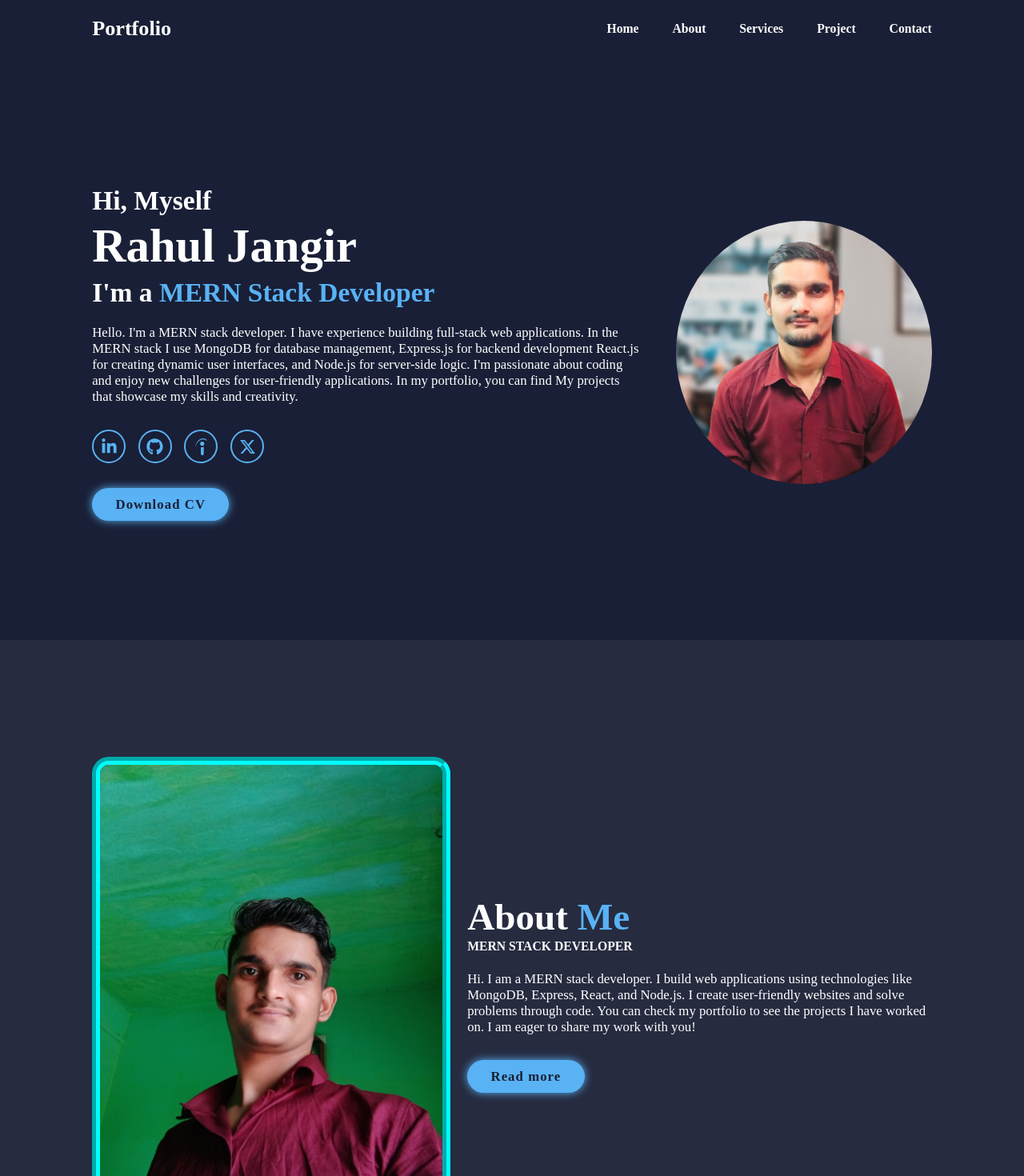
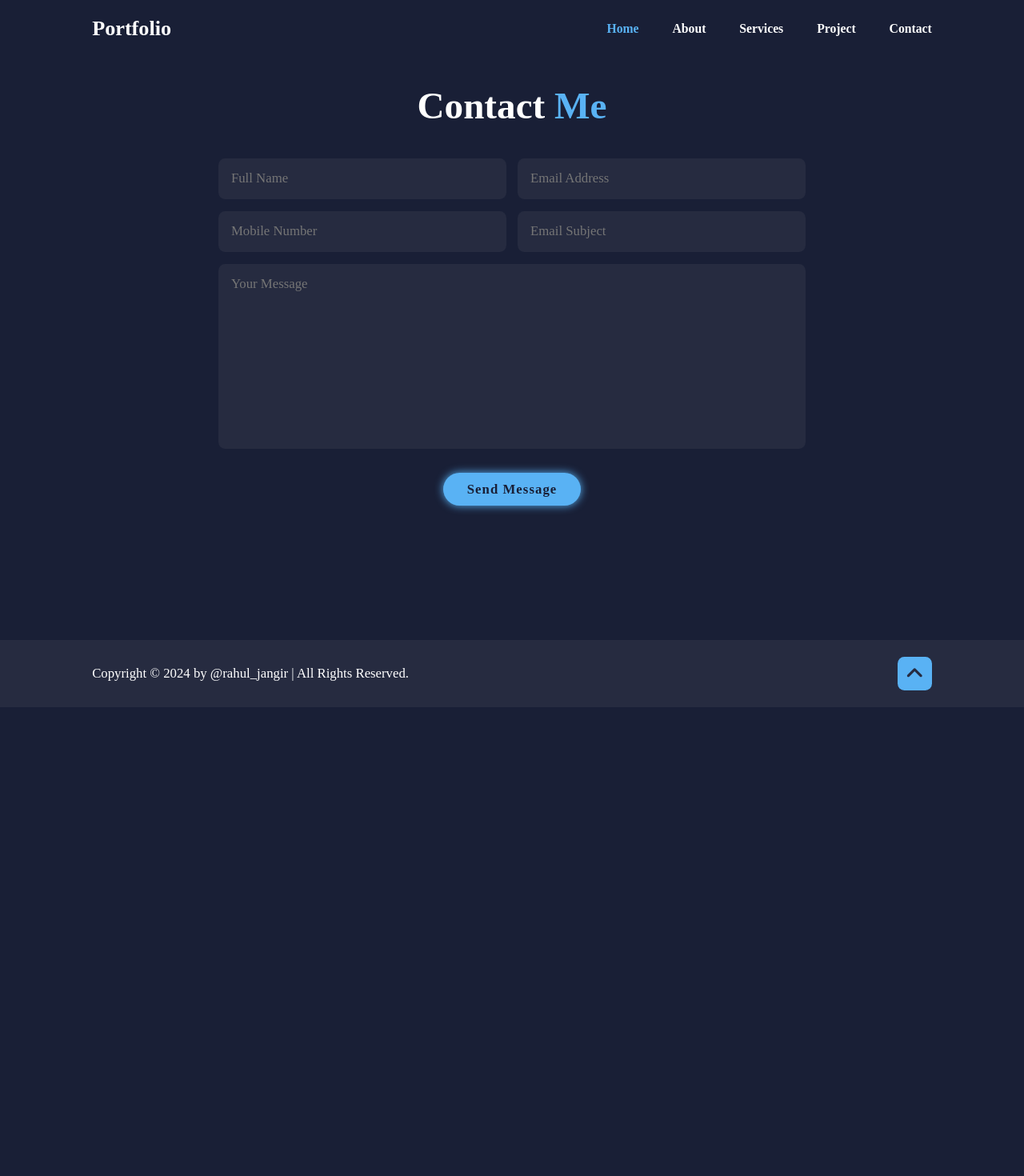
Before and after one commit to Rahuljangir7/Rahul-Portfolio, a React (Vite) app: page /services in a window 1280 px wide. Shown: the top 1470 px of the page at 80% size. After the commit the page ends 884 px from the top, so only its background shows below. Built offline with nearby package versions, Linux system fonts and the light colour scheme.

Commit message:
create projects route and add react router dom and manuplate navbar

```diff
--- a/src/App.jsx
+++ b/src/App.jsx
@@ -1,24 +1,23 @@
-import React from 'react'
-import Navbar from './components/navbar/Navbar'
-import Home from './components/home/Home'
-import About from './components/about/About'
-import Services from './components/services/Services'
-import Project from './components/project/Project'
-import Contact from './components/contact/Contact'
-import Footer from './components/footer/Footer'
+import { BrowserRouter, Route, Routes } from "react-router-dom";
+import React from "react";
+import Navbar from "./components/navbar/Navbar";
+import Contact from "./components/contact/Contact";
+import Footer from "./components/footer/Footer";
+import Main from "./pages/Main";
+import Projects from "./pages/Projects";
 
 const App = () => {
   return (
-    <>
+    <BrowserRouter>
       <Navbar />
-      <Home />
-      <About />
-      <Services />
-      <Project />
+      <Routes>
+        <Route path={"/"} element={<Main />} />
+        <Route path={"/project"} element={<Projects />} />
+      </Routes>
       <Contact />
       <Footer />
-    </>
-  )
-}
+    </BrowserRouter>
+  );
+};
 
-export default App
+export default App;
--- a/src/components/home/Home.jsx
+++ b/src/components/home/Home.jsx
@@ -6,10 +6,10 @@ import { FaLinkedinIn, FaGithub, FaInstagram } from "react-icons/fa";
 import { SiIndeed } from "react-icons/si";
 import { FaXTwitter } from "react-icons/fa6";
 import { v4 as uuidv4 } from "uuid";
+import { Link } from "react-router-dom";
 
 const Home = () => {
   return (
-    <>
     <section className="home" id="home">
       <div className="home-content">
         {home.map((item) => {
@@ -40,9 +40,9 @@ const Home = () => {
           >
             <SiIndeed />
           </a>
-            <a href="#">
+          <Link to={"/"}>
             <FaXTwitter />
-            </a>
+          </Link>
         </div>
 
         <a
@@ -57,7 +57,6 @@ const Home = () => {
         <img src={homeImg} alt="" />
       </div>
     </section>
-    </>
   );
 };
 
--- a/src/components/navbar/Navbar.jsx
+++ b/src/components/navbar/Navbar.jsx
@@ -1,25 +1,23 @@
-import {useEffect, useState} from 'react'
-import './navbar.css'
-import { Link } from 'react-router-dom'
-import { navbar } from '../../data'
+import { useEffect, useState } from "react";
+import "./navbar.css";
+import { Link } from "react-router-dom";
+import { navbar } from "../../data";
 import { IoMdMenu } from "react-icons/io";
 import { FaXmark } from "react-icons/fa6";
-import { v4 as uuidv4 } from 'uuid';
-
+import { v4 as uuidv4 } from "uuid";
 
 const Navbar = () => {
-    const [active, setActive] =useState(false)
+  const [active, setActive] = useState(false);
   const [isScrolled, setIsScrolled] = useState(false);
-    const [currentPath, setCurrentPath] = useState('/');
+  const [currentPath, setCurrentPath] = useState("/");
 
-   const menuIcon = ()=>{
-      setActive(!active)
-    }
+  const menuIcon = () => {
+    setActive(!active);
+  };
 
   const handleScroll = () => {
     setIsScrolled(true);
     setActive(false);
-
   };
   const handleLinkClick = (path) => {
     setCurrentPath(path); // Update current path
@@ -27,41 +25,42 @@ import { v4 as uuidv4 } from 'uuid';
   };
 
   useEffect(() => {
-        window.addEventListener('scroll', handleScroll);
+    window.addEventListener("scroll", handleScroll);
 
     return () => {
-            window.removeEventListener('scroll', handleScroll);
+      window.removeEventListener("scroll", handleScroll);
     };
   }, []);
-
 
   return (
     <>
       <header className="header">
-      <a href="#" className="logo">Portfolio</a>
+        <Link to={"/"} className="logo">
+          Portfolio
+        </Link>
 
-      <i id='menu-icon' onClick={menuIcon} > {active ? <FaXmark /> : <IoMdMenu />} </i>
-
-
-
+        <i id="menu-icon" onClick={menuIcon}>
+          {active ? <FaXmark /> : <IoMdMenu />}{" "}
+        </i>
 
         <nav className={active ? "navbar active" : "navbar"} key={uuidv4()}>
-        {
-          navbar.map(({item,path})=>{
-            return(
+          {navbar.map(({ item, path }) => {
+            return (
               <>
-
-              <a href={path}className={currentPath === path ? "me mww" : "mww"} onClick={() => handleLinkClick(path)}>{item}</a>
-
+                <Link
+                  to={path}
+                  className={currentPath === path ? "me mww" : "mww"}
+                  onClick={() => handleLinkClick(path)}
+                >
+                  {item}
+                </Link>
               </>
-            )
-          })
-        }
+            );
+          })}
         </nav>
-
       </header>
     </>
-  )
-}
+  );
+};
 
-export default Navbar
+export default Navbar;
--- a/src/components/project/Project.jsx
+++ b/src/components/project/Project.jsx
@@ -2,10 +2,11 @@ import React from "react";
 import "./project.css";
 import { project } from "../../data";
 import { FaArrowUpRightFromSquare } from "react-icons/fa6";
+import Button from "../../utility/button/Button";
+import { Link } from "react-router-dom";
 
 const Project = () => {
   return (
-    <>
     <section class="portfolio" id="project">
       <h2 class="heading">
         Latest <span>Projects</span>
@@ -32,8 +33,10 @@ const Project = () => {
           );
         })}
       </div>
+      <Link to={"/project"} className="portfolio-more-link">
+        <Button button={`Read more`} />
+      </Link>
     </section>
-    </>
   );
 };
 
--- a/src/components/project/project.css
+++ b/src/components/project/project.css
@@ -1,19 +1,19 @@
-.portfolio{
+.portfolio {
   background: var(--snd-bg-color);
 }
 
-.portfolio h2{
+.portfolio h2 {
   margin-bottom: 4rem;
 }
 
-.portfolio-container{
+.portfolio-container {
   display: grid;
-    grid-template-columns: repeat(3,1fr);
+  grid-template-columns: repeat(3, 1fr);
   align-items: center;
   gap: 2.5rem;
 }
 
-.portfolio-container .portfolio-box{
+.portfolio-container .portfolio-box {
   position: relative;
   border-radius: 2rem;
   box-shadow: 0 0 1rem var(--bg-color);
@@ -21,23 +21,23 @@
   display: flex;
 }
 
-.portfolio-box img{
+.portfolio-box img {
   width: 100%;
-    transition: .5s ease;
+  transition: 0.5s ease;
   opacity: 0.7;
 }
 
-.portfolio-box img:hover{
+.portfolio-box img:hover {
   transform: scale(1.1);
 }
 
-.portfolio-box .portfolio-layer{
+.portfolio-box .portfolio-layer {
   position: absolute;
   bottom: 0;
   left: 0;
   width: 100%;
   height: 100%;
-    background:linear-gradient(rgba(0, 0, 0, 0.1), var(--main-color));
+  background: linear-gradient(rgba(0, 0, 0, 0.1), var(--main-color));
   display: flex;
   justify-content: center;
   align-items: center;
@@ -45,23 +45,23 @@
   text-align: center;
   padding: 0 4rem;
   transform: translateY(100%);
-    transition:  .5s ease;
+  transition: 0.5s ease;
 }
 
-.portfolio-box:hover .portfolio-layer{
+.portfolio-box:hover .portfolio-layer {
   transform: translateY(0);
 }
 
-.portfolio-layer h4{
+.portfolio-layer h4 {
   font-size: 3rem;
   color: var(--text-color);
 }
 
-.portfolio-layer p{
+.portfolio-layer p {
   font-size: 1.6rem;
   margin: 03rem 0 1rem;
 }
-.portfolio-layer a{
+.portfolio-layer a {
   display: inline-flex;
   justify-content: center;
   align-items: center;
@@ -71,24 +71,26 @@
   border-radius: 50%;
 }
 
-.portfolio-layer a i{
+.portfolio-layer a i {
   font-size: 2rem;
   color: var(--snd-bg-color);
 }
 
+a.portfolio-more-link {
+  display: block;
+  padding: 30px 0 0;
+  text-align: center;
+}
 
-
-
-
-@media(max-width:768px){
-.portfolio h2{
+@media (max-width: 768px) {
+  .portfolio h2 {
     margin-bottom: 3rem;
   }
   .portfolio-container {
-    grid-template-columns: repeat(2 , 1fr);
+    grid-template-columns: repeat(2, 1fr);
   }
 }
-@media(max-width:617px){
+@media (max-width: 617px) {
   .portfolio-container {
     grid-template-columns: 1fr;
   }
--- /dev/null
+++ b/src/pages/Main.jsx
@@ -0,0 +1,18 @@
+import React from "react";
+import Home from "../components/home/Home";
+import Project from "../components/project/Project";
+import Services from "../components/services/Services";
+import About from "../components/about/About";
+
+const Main = () => {
+  return (
+    <>
+      <Home />
+      <About />
+      <Services />
+      <Project />
+    </>
+  );
+};
+
+export default Main;
--- /dev/null
+++ b/src/pages/Projects.jsx
@@ -0,0 +1,12 @@
+import React from "react";
+import Project from "../components/project/Project";
+
+const Projects = () => {
+  return (
+    <>
+      <Project />
+    </>
+  );
+};
+
+export default Projects;
--- a/src/utility/button/Button.jsx
+++ b/src/utility/button/Button.jsx
@@ -1,12 +1,8 @@
-import React from 'react'
-import './button.css'
+import React from "react";
+import "./button.css";
 
-const Button = ({button}) => {
-  return (
-    <>
-    <button className='btn'>{button}</button>
-    </>
-  )
-}
+const Button = ({ button }) => {
+  return <button className="btn">{button}</button>;
+};
 
-export default Button
+export default Button;
```
Also changed, not shown: src/data.js (+6 -6 lines). Lines whose indentation alone changed are shown as unchanged.
